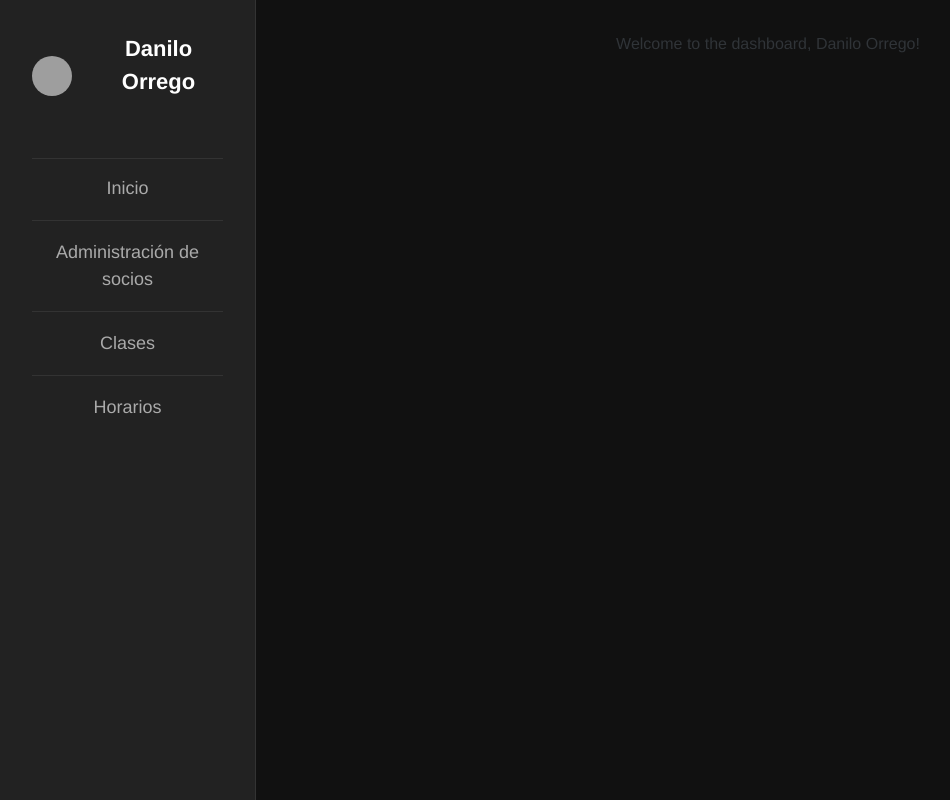
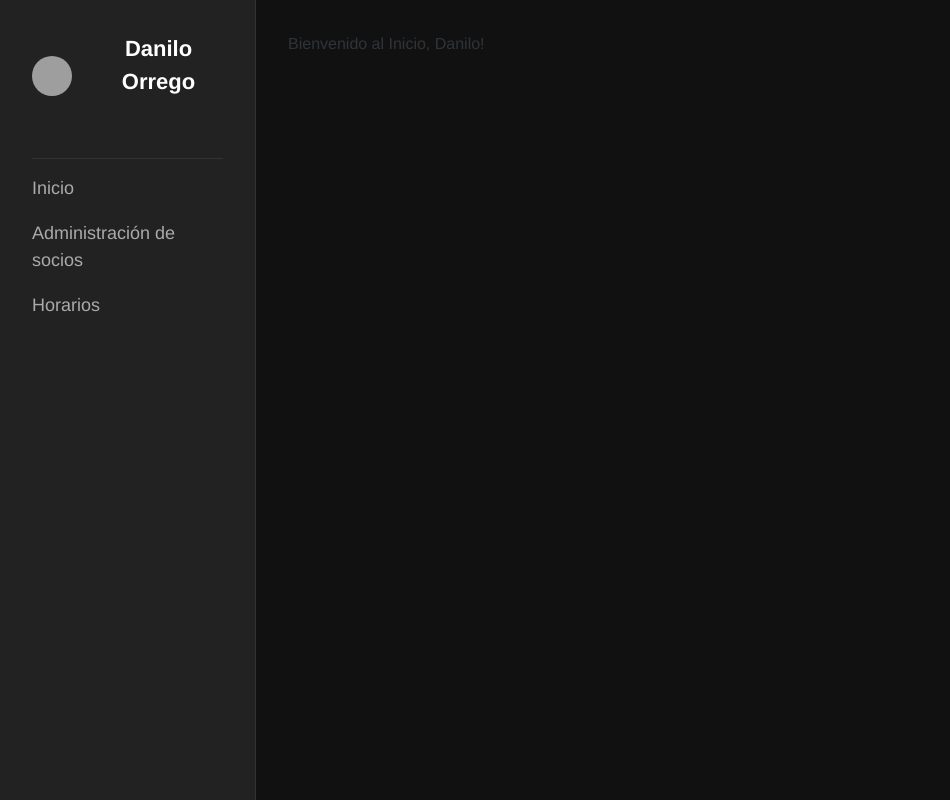
Before and after one commit to FitGoProject/fitgo-ui, a Vue app in the folder fitgo-ui/: page /user-dashboard in a window 1280 px wide. Shown: the whole page, without its empty margins (0-950 px from the left). Built offline with nearby package versions, Linux system fonts and the light colour scheme; grey boxes are pictures that could not be loaded.

Commit message:
Made updates to the sidebar

```diff
--- a/fitgo-ui/src/components/MainLayout.vue
+++ b/fitgo-ui/src/components/MainLayout.vue
@@ -8,11 +8,7 @@
             <hr class="divider" />
             <ul class="menu-list">
                 <li><router-link to="/user-dashboard">Inicio</router-link></li>
-          <hr class="divider" />
                 <li><router-link to="/user-management">Administración de socios</router-link></li>
-          <hr class="divider" />
-          <li>Clases</li>
-          <hr class="divider" />
                 <li>Horarios</li>
             </ul>
         </div>
@@ -39,6 +35,9 @@
     font-family: 'Inter', sans-serif;
     color: #fff;
     font-size: 16px;
+    margin: 0; /* Remove default margin */
+    height: 100vh; /* Set height to 100% of viewport height */
+    overflow: hidden; /* Hide scrollbars */
 }
 
 .dashboard {
@@ -57,6 +56,46 @@
     justify-content: flex-start;
     align-items: flex-start;
     border-right: 1px solid #333;
+}
+.sidebar .username {
+    font-size: 22px;
+    font-weight: bold;
+    color: #fff;
+}
+
+.sidebar .divider {
+    width: 100%;
+    height: 1px;
+    background-color: #333;
+    border: none;
+    margin: 1em 0;
+}
+
+.sidebar .menu-list {
+    list-style-type: none;
+    padding: 0;
+    font-size: 18px;
+    width: 100%;
+}
+
+.sidebar .menu-list li {
+    margin-bottom: 1em;
+    cursor: pointer;
+    color: #aaa;
+    text-align: left; /* Justify the menu items to the left */
+}
+
+.sidebar .menu-list li:hover {
+    color: #fff;
+}
+
+.sidebar .menu-list li a {
+    color: #aaa;
+    text-decoration: none;
+}
+
+.sidebar .menu-list li a:hover {
+    color: #fff; /* Change the color on hover */
 }
 
 .user-info {
@@ -114,6 +153,6 @@
 .main-content h1 {
     font-size: 28px;
     font-weight: bold;
-    color: #fff;
+    color: #c2a4a4;
 }
 </style>
--- a/fitgo-ui/src/components/UserDashboard.vue
+++ b/fitgo-ui/src/components/UserDashboard.vue
@@ -1,6 +1,6 @@
 <template>
   <div>
-    <h1>Welcome to the dashboard, {{ username }}!</h1>
+    <h1 class="heading">Bienvenido al Inicio, {{ username }}!</h1>
     <!-- Place your dashboard content here -->
   </div>
 </template>
@@ -10,7 +10,7 @@ export default {
   name: 'UserDashboard',
   data() {
     return {
-      username: 'Danilo Orrego' // Set the default username directly in the data property
+      username: 'Danilo' // Set the default username directly in the data property
     };
   }
   // other options...
@@ -18,6 +18,7 @@ export default {
 </script>
 
 <style scoped>
-  /* Place your CSS styles here */
-  /* Only styles specific to the main content of this component */
+.heading {
+  text-align: left;
+}
 </style>
--- a/fitgo-ui/src/components/UserManagement.vue
+++ b/fitgo-ui/src/components/UserManagement.vue
@@ -1,6 +1,6 @@
 <template>
     <div>
-      <h1>Welcome to User Management!</h1>
+        <h1 class="heading">Administración de usuarios</h1>
         <!-- Place your user management content here -->
     </div>
 </template>
@@ -13,6 +13,7 @@
 </script>
 
 <style scoped>
-    /* Place your CSS styles here */
-    /* Only styles specific to the main content of this component */
+.heading {
+    text-align: left;
+}
 </style>
```
Lines whose indentation alone changed are shown as unchanged.
